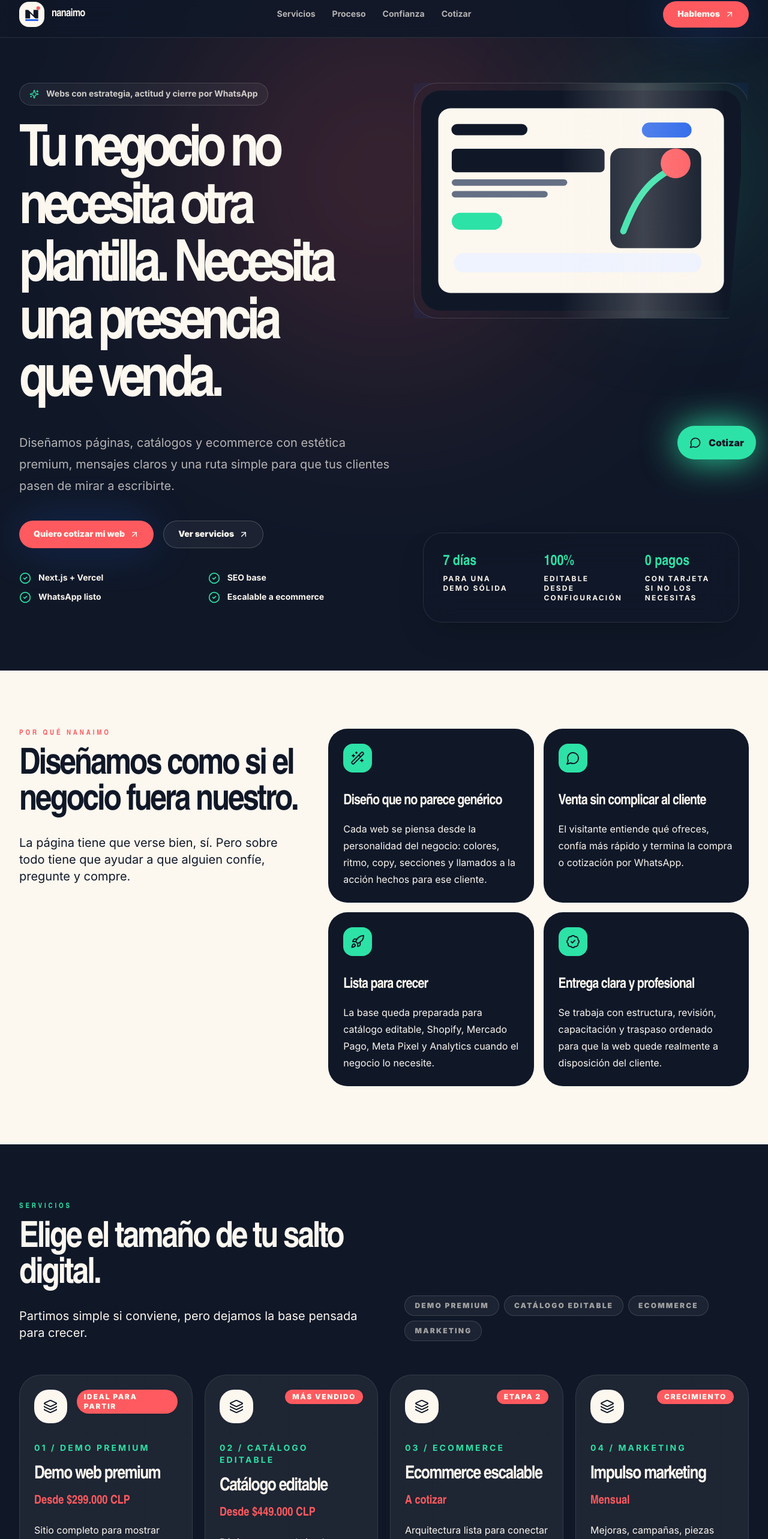
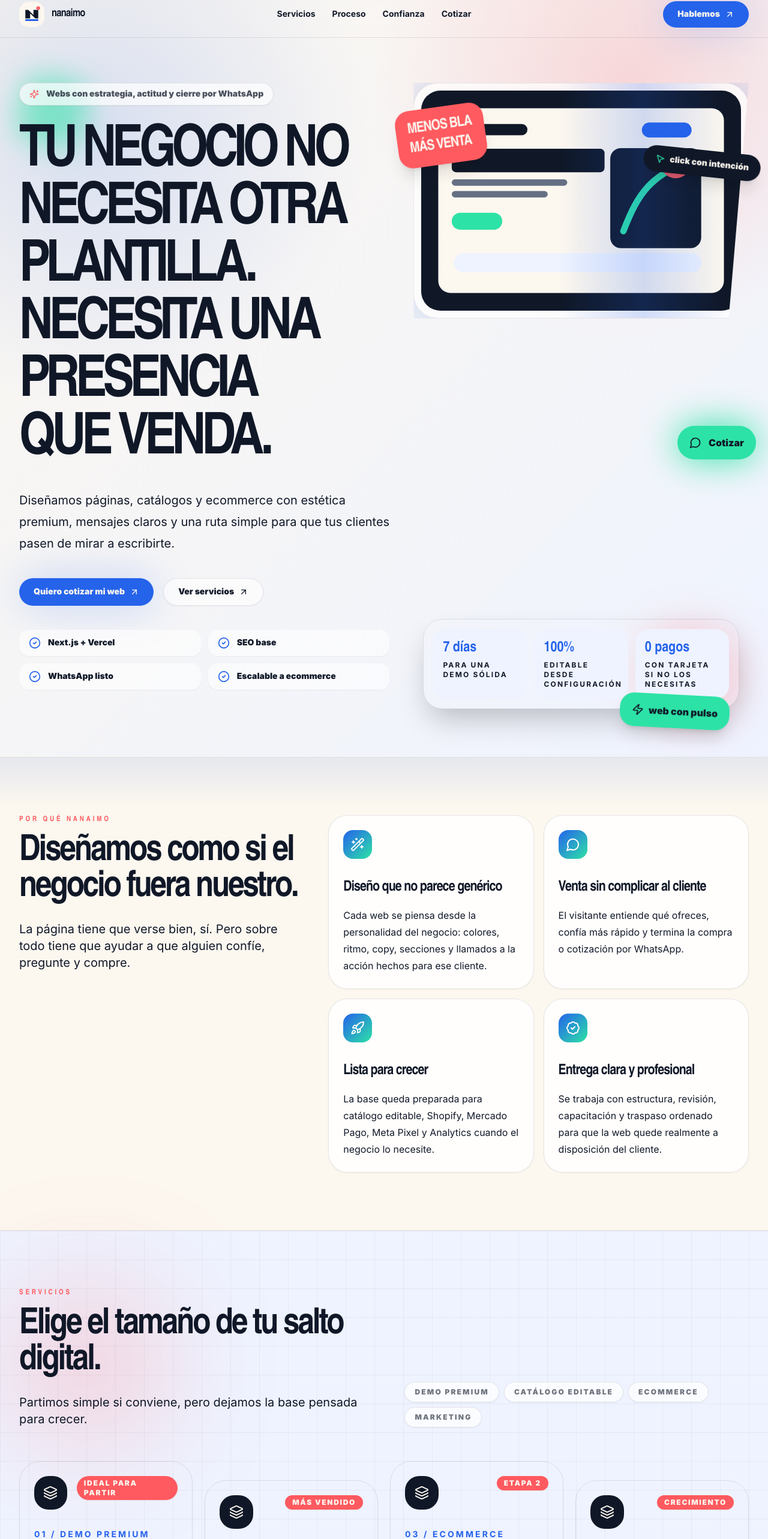
Before and after one commit to ortizpiponluka-ctrl/Nanaimo, a Next.js app: page / in a window 1280 px wide. Shown: the part 14-2580 px from the top of the page at 60% size. Built offline with nearby package versions, Linux system fonts and the light colour scheme.

Commit message:
Da mas dinamismo al diseño

```diff
--- a/app/page.tsx
+++ b/app/page.tsx
@@ -12,7 +12,7 @@ import { TopNav } from "@/components/top-nav";
 
 export default function Home() {
   return (
-    <main className="min-h-screen overflow-hidden bg-ink text-bone">
+    <main className="min-h-screen overflow-hidden bg-bone text-ink">
       <TopNav />
       <Hero />
       <Benefits />
--- a/components/benefits.tsx
+++ b/components/benefits.tsx
@@ -6,7 +6,8 @@ const icons = [WandSparkles, MessageCircle, Rocket, BadgeCheck];
 
 export function Benefits() {
   return (
-    <section id="beneficios" className="border-y border-bone/10 bg-bone text-ink">
+    <section id="beneficios" className="relative border-y border-ink/10 bg-bone text-ink">
+      <div className="absolute inset-x-0 top-0 h-20 bg-gradient-to-b from-cyan/10 to-transparent" />
       <div className="mx-auto max-w-7xl px-5 py-24 lg:px-8">
         <div className="grid gap-12 lg:grid-cols-[0.8fr_1.2fr]">
           <SectionKicker
@@ -22,15 +23,15 @@ export function Benefits() {
               return (
                 <article
                   key={benefit.title}
-                  className="group rounded-[2rem] border border-ink/10 bg-ink p-6 text-bone transition duration-300 hover:-translate-y-1 hover:bg-[#151925]"
+                  className="group rounded-[2rem] border border-ink/10 bg-white/80 p-6 text-ink shadow-sm transition duration-300 hover:-translate-y-2 hover:rotate-1 hover:border-cyan/30 hover:shadow-xl"
                 >
-                  <div className="mb-8 flex h-12 w-12 items-center justify-center rounded-2xl bg-mint text-ink transition group-hover:rotate-6">
+                  <div className="mb-8 flex h-12 w-12 items-center justify-center rounded-2xl bg-gradient-to-br from-cyan to-mint text-white transition group-hover:rotate-6 group-hover:scale-110">
                     <Icon className="h-6 w-6" />
                   </div>
                   <h3 className="font-display text-2xl font-black tracking-[-0.04em]">
                     {benefit.title}
                   </h3>
-                  <p className="mt-4 leading-7 text-bone/68">{benefit.description}</p>
+                  <p className="mt-4 leading-7 text-ink/66">{benefit.description}</p>
                 </article>
               );
             })}
--- a/components/button-link.tsx
+++ b/components/button-link.tsx
@@ -20,9 +20,9 @@ export function ButtonLink({ href, children, variant = "primary", className }: B
       className={cn(
         "focus-ring group inline-flex items-center justify-center gap-2 rounded-full px-6 py-3 text-sm font-black transition duration-300",
         variant === "primary" &&
-          "bg-lava text-bone shadow-glow hover:-translate-y-1 hover:bg-[#ff654c]",
+          "bg-cyan text-bone shadow-glow hover:-translate-y-1 hover:bg-[#1d4ed8]",
         variant === "ghost" &&
-          "border border-bone/20 bg-bone/5 text-bone hover:-translate-y-1 hover:border-mint/70 hover:bg-mint/10",
+          "border border-ink/10 bg-white/60 text-ink shadow-sm hover:-translate-y-1 hover:border-cyan/40 hover:bg-white",
         variant === "light" && "bg-bone text-ink hover:-translate-y-1 hover:bg-mint",
         className
       )}
--- a/components/hero.tsx
+++ b/components/hero.tsx
@@ -1,5 +1,5 @@
 import Image from "next/image";
-import { CheckCircle2, Sparkles } from "lucide-react";
+import { CheckCircle2, MousePointer2, Sparkles, Zap } from "lucide-react";
 import { siteConfig } from "@/site.config";
 import { ButtonLink } from "@/components/button-link";
 import { useWhatsAppLink } from "@/hooks/use-whatsapp-link";
@@ -8,20 +8,20 @@ export function Hero() {
   const whatsappLink = useWhatsAppLink();
 
   return (
-    <section className="relative isolate pt-28">
-      <div className="absolute left-1/2 top-0 -z-10 h-[620px] w-[620px] -translate-x-1/2 rounded-full bg-lava/20 blur-[150px]" />
-      <div className="absolute right-0 top-40 -z-10 h-72 w-72 rounded-full bg-mint/20 blur-[120px]" />
+    <section className="relative isolate bg-[radial-gradient(circle_at_12%_18%,rgba(37,99,235,.16),transparent_30%),radial-gradient(circle_at_82%_12%,rgba(255,90,95,.20),transparent_28%),linear-gradient(135deg,#FCF7EF_0%,#EEF3FF_100%)] pt-28">
+      <div className="absolute left-8 top-36 -z-10 h-28 w-28 rotate-12 rounded-[2rem] bg-mint/55 blur-xl" />
+      <div className="absolute bottom-16 right-14 -z-10 h-36 w-36 rounded-full bg-lava/35 blur-2xl" />
 
       <div className="mx-auto grid max-w-7xl gap-10 px-5 pb-20 pt-10 lg:grid-cols-[1.05fr_0.95fr] lg:px-8 lg:pb-28">
         <div className="flex flex-col justify-center">
-          <div className="mb-8 inline-flex w-fit items-center gap-3 rounded-full border border-bone/15 bg-bone/5 px-4 py-2 text-sm font-bold text-bone/80">
-            <Sparkles className="h-4 w-4 text-mint" />
+          <div className="mb-8 inline-flex w-fit items-center gap-3 rounded-full border border-ink/10 bg-white/70 px-4 py-2 text-sm font-black text-ink/75 shadow-sm">
+            <Sparkles className="h-4 w-4 text-lava" />
             {siteConfig.hero.eyebrow}
           </div>
-          <h1 className="text-balance font-display text-6xl font-black leading-[0.86] tracking-[-0.08em] text-bone md:text-8xl">
+          <h1 className="text-balance font-display text-6xl font-black uppercase leading-[0.78] tracking-[-0.075em] text-ink md:text-8xl">
             {siteConfig.hero.title}
           </h1>
-          <p className="mt-8 max-w-2xl text-xl leading-9 text-bone/70">{siteConfig.hero.subtitle}</p>
+          <p className="mt-8 max-w-2xl text-xl leading-9 text-ink/68">{siteConfig.hero.subtitle}</p>
           <div className="mt-10 flex flex-col gap-4 sm:flex-row">
             <ButtonLink href={whatsappLink}>{siteConfig.hero.primaryCta}</ButtonLink>
             <ButtonLink href="#servicios" variant="ghost">
@@ -30,8 +30,8 @@ export function Hero() {
           </div>
           <div className="mt-10 grid gap-3 sm:grid-cols-2">
             {siteConfig.hero.proof.map((item) => (
-              <div key={item} className="flex items-center gap-3 text-sm font-bold text-bone/72">
-                <CheckCircle2 className="h-5 w-5 text-mint" />
+              <div key={item} className="flex items-center gap-3 rounded-2xl bg-white/60 px-4 py-3 text-sm font-black text-ink/72 shadow-sm">
+                <CheckCircle2 className="h-5 w-5 text-cyan" />
                 {item}
               </div>
             ))}
@@ -39,8 +39,17 @@ export function Hero() {
         </div>
 
         <div className="relative">
-          <div className="clip-slant relative overflow-hidden rounded-[2.5rem] border border-bone/15 bg-bone/8 p-3 shadow-glow">
-            <div className="absolute inset-y-0 left-0 w-1/2 animate-scan bg-gradient-to-r from-transparent via-bone/20 to-transparent" />
+          <div className="absolute -left-7 top-10 z-10 hidden rotate-[-8deg] rounded-3xl bg-lava px-5 py-4 font-display text-2xl font-black uppercase tracking-[-0.05em] text-bone shadow-xl md:block">
+            menos bla
+            <br />
+            más venta
+          </div>
+          <div className="absolute -right-5 top-28 z-10 hidden rotate-6 items-center gap-2 rounded-full bg-ink px-5 py-3 text-sm font-black text-bone shadow-xl md:flex">
+            <MousePointer2 className="h-4 w-4 text-mint" />
+            click con intención
+          </div>
+          <div className="clip-slant relative overflow-hidden rounded-[2.5rem] border border-ink/10 bg-white/70 p-3 shadow-glow">
+            <div className="absolute inset-y-0 left-0 w-1/2 animate-scan bg-gradient-to-r from-transparent via-cyan/20 to-transparent" />
             <Image
               src="/work/demo-commerce.svg"
               alt="Demo visual de una web ecommerce creada por Nanaimo"
@@ -50,15 +59,19 @@ export function Hero() {
               priority
             />
           </div>
-          <div className="absolute -bottom-8 left-4 right-4 grid gap-3 rounded-[2rem] border border-bone/10 bg-ink/90 p-4 shadow-2xl backdrop-blur-xl sm:grid-cols-3">
+          <div className="absolute -bottom-8 left-4 right-4 grid gap-3 rounded-[2rem] border border-ink/10 bg-white/88 p-4 shadow-2xl backdrop-blur-xl sm:grid-cols-3">
             {siteConfig.hero.stats.map((stat) => (
-              <div key={stat.label} className="rounded-[1.35rem] bg-bone/8 p-4">
-                <p className="font-display text-2xl font-black text-mint">{stat.value}</p>
-                <p className="mt-1 text-xs font-bold uppercase tracking-[0.18em] text-bone/52">
+              <div key={stat.label} className="rounded-[1.35rem] bg-paper p-4">
+                <p className="font-display text-2xl font-black text-cyan">{stat.value}</p>
+                <p className="mt-1 text-xs font-bold uppercase tracking-[0.18em] text-ink/52">
                   {stat.label}
                 </p>
               </div>
             ))}
+          </div>
+          <div className="absolute -bottom-16 right-8 hidden rotate-3 rounded-3xl bg-mint px-5 py-4 font-black text-ink shadow-xl lg:flex lg:items-center lg:gap-2">
+            <Zap className="h-5 w-5" />
+            web con pulso
           </div>
         </div>
       </div>
--- a/components/services.tsx
+++ b/components/services.tsx
@@ -6,20 +6,23 @@ import { getWhatsAppLink } from "@/lib/whatsapp";
 
 export function Services() {
   return (
-    <section id="servicios" className="relative bg-ink py-24">
-      <div className="absolute inset-0 -z-0 bg-grid bg-[length:48px_48px] opacity-30" />
+    <section id="servicios" className="relative bg-paper py-24 text-ink">
+      <div className="absolute inset-0 -z-0 bg-grid bg-[length:48px_48px] opacity-60" />
+      <div className="absolute left-0 top-20 h-72 w-72 rounded-full bg-lava/20 blur-[90px]" />
+      <div className="absolute bottom-12 right-0 h-80 w-80 rounded-full bg-cyan/16 blur-[100px]" />
       <div className="relative mx-auto max-w-7xl px-5 lg:px-8">
         <div className="flex flex-col justify-between gap-8 md:flex-row md:items-end">
           <SectionKicker
             eyebrow="Servicios"
             title="Elige el tamaño de tu salto digital."
             description="Partimos simple si conviene, pero dejamos la base pensada para crecer."
+            tone="light"
           />
           <div className="flex flex-wrap gap-2">
             {siteConfig.categories.map((category) => (
               <span
                 key={category}
-                className="rounded-full border border-bone/15 bg-bone/5 px-4 py-2 text-xs font-black uppercase tracking-[0.18em] text-bone/60"
+                className="rounded-full border border-ink/10 bg-white/70 px-4 py-2 text-xs font-black uppercase tracking-[0.18em] text-ink/60 shadow-sm"
               >
                 {category}
               </span>
@@ -31,28 +34,28 @@ export function Services() {
           {siteConfig.products.map((product, index) => (
             <article
               key={product.name}
-              className="group flex min-h-[520px] flex-col rounded-[2.25rem] border border-bone/10 bg-bone/[0.06] p-6 transition duration-300 hover:-translate-y-2 hover:border-lava/70 hover:bg-bone/[0.09]"
+              className="group flex min-h-[520px] flex-col rounded-[2.25rem] border border-ink/10 bg-white/78 p-6 shadow-sm transition duration-300 hover:-translate-y-3 hover:border-cyan/40 hover:shadow-2xl lg:even:translate-y-8"
             >
               <div className="mb-8 flex items-start justify-between gap-4">
-                <div className="flex h-14 w-14 items-center justify-center rounded-3xl bg-bone text-ink">
+                <div className="flex h-14 w-14 items-center justify-center rounded-3xl bg-ink text-bone transition group-hover:rotate-6">
                   <Layers3 className="h-6 w-6" />
                 </div>
-                <span className="rounded-full bg-lava px-3 py-1 text-xs font-black uppercase tracking-[0.14em] text-bone">
+                <span className="rounded-full bg-lava px-3 py-1 text-xs font-black uppercase tracking-[0.14em] text-bone shadow-sm">
                   {product.badge}
                 </span>
               </div>
-              <p className="text-sm font-bold uppercase tracking-[0.22em] text-mint">
+              <p className="text-sm font-bold uppercase tracking-[0.22em] text-cyan">
                 {String(index + 1).padStart(2, "0")} / {product.category}
               </p>
               <h3 className="mt-4 font-display text-3xl font-black tracking-[-0.05em]">
                 {product.name}
               </h3>
               <p className="mt-3 font-display text-xl font-black text-lava">{product.price}</p>
-              <p className="mt-5 leading-7 text-bone/66">{product.description}</p>
+              <p className="mt-5 leading-7 text-ink/66">{product.description}</p>
               <ul className="mt-7 space-y-3">
                 {product.deliverables.map((deliverable) => (
-                  <li key={deliverable} className="flex gap-3 text-sm font-semibold text-bone/72">
-                    <ArrowRight className="mt-0.5 h-4 w-4 shrink-0 text-mint" />
+                  <li key={deliverable} className="flex gap-3 text-sm font-semibold text-ink/72">
+                    <ArrowRight className="mt-0.5 h-4 w-4 shrink-0 text-cyan" />
                     {deliverable}
                   </li>
                 ))}
--- a/components/top-nav.tsx
+++ b/components/top-nav.tsx
@@ -8,7 +8,7 @@ export function TopNav() {
   const whatsappLink = useWhatsAppLink();
 
   return (
-    <header className="fixed inset-x-0 top-0 z-40 border-b border-bone/10 bg-ink/80 backdrop-blur-2xl">
+    <header className="fixed inset-x-0 top-0 z-40 border-b border-ink/10 bg-bone/82 backdrop-blur-2xl">
       <nav className="mx-auto flex max-w-7xl items-center justify-between px-5 py-4 lg:px-8">
         <Link href="#" className="focus-ring flex items-center gap-3 rounded-full">
           <Image
@@ -28,7 +28,7 @@ export function TopNav() {
             <Link
               key={item.href}
               href={item.href}
-              className="focus-ring rounded-full text-sm font-bold text-bone/70 transition hover:text-mint"
+              className="focus-ring rounded-full text-sm font-bold text-ink/68 transition hover:text-cyan"
             >
               {item.label}
             </Link>
--- a/site.config.ts
+++ b/site.config.ts
@@ -41,7 +41,7 @@ export const siteConfig = {
     whatsappMessage:
       "Hola Nanaimo, quiero una web que se vea profesional y me ayude a vender más. ¿Podemos conversar?",
     instagram: "https://www.instagram.com/lukaortizp/",
-    email: "hola@nanaimo.cl",
+    email: "ortizpiponluka@gmail.com",
     address: "Santiago, Chile"
   },
   seo: {
```
